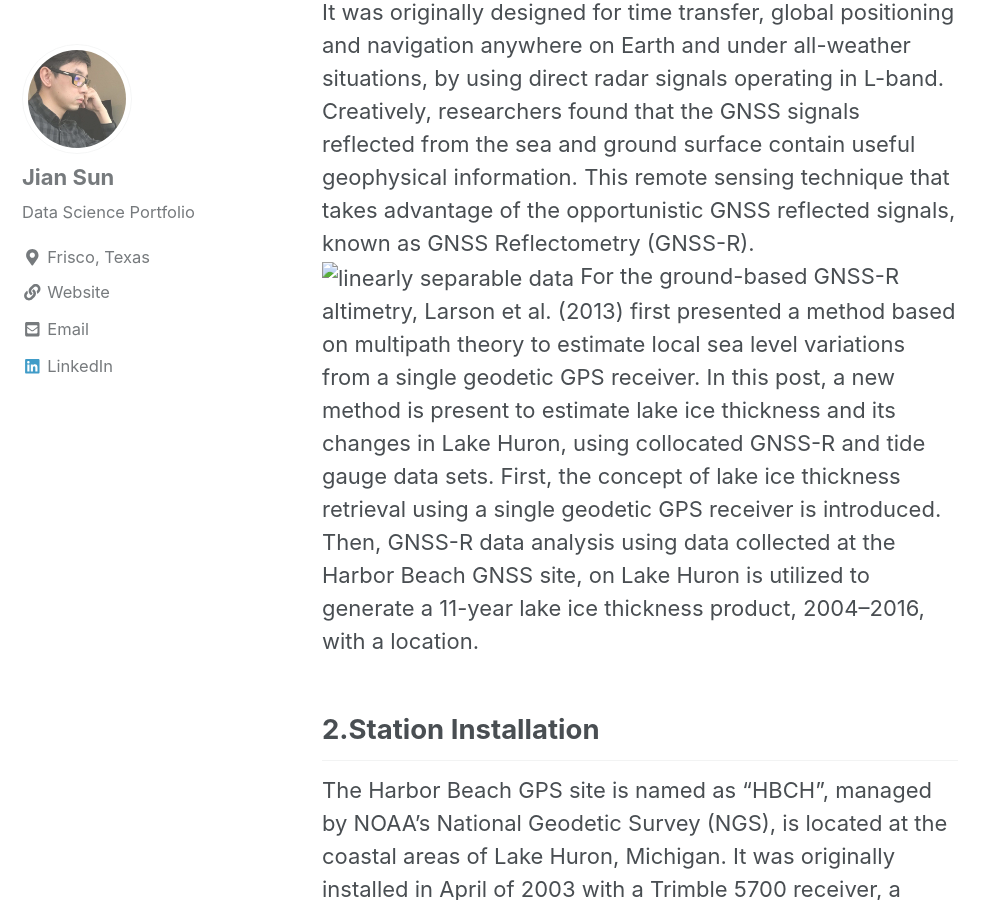
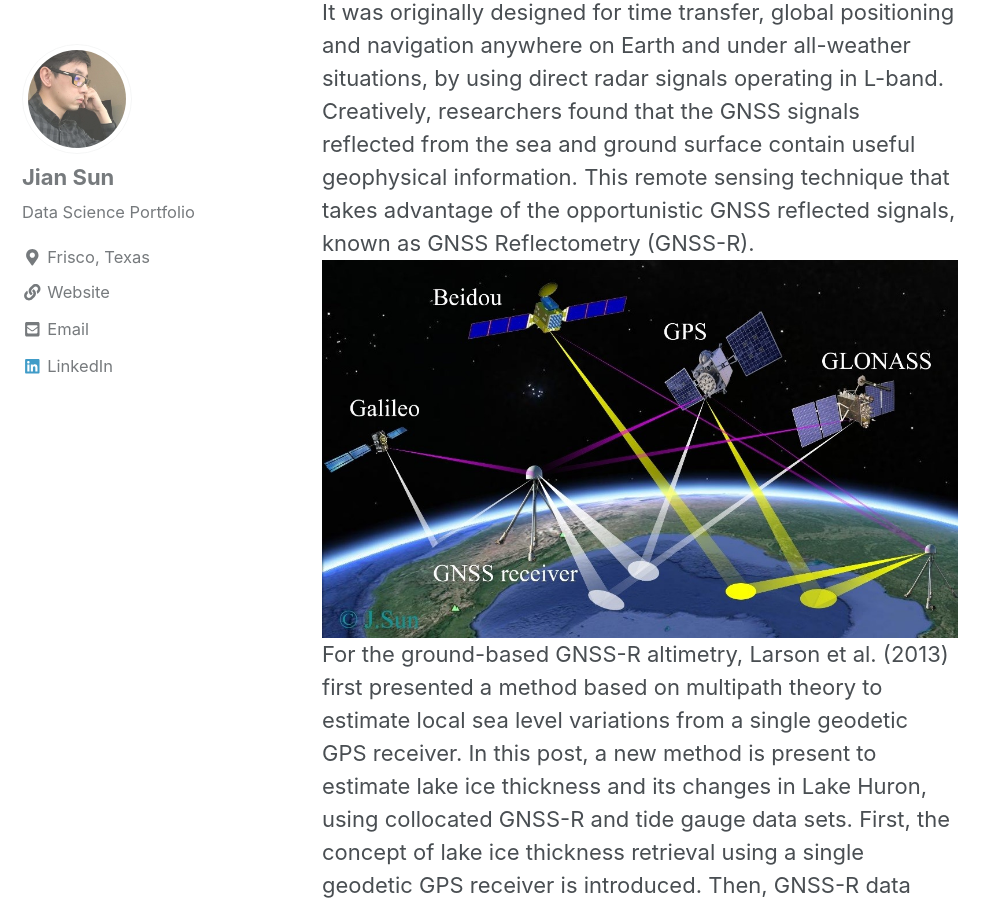
Before and after one commit to jianv/jianv.github.io, a Jekyll site: the page built from _posts/2017-08-21-gpsr-lakeice.md, in a window 1280 px wide and 900 px high, scrolled down 487 px. Shown: the whole window, without its empty margins (0-999 px from the left). Built offline with Jekyll 4.4.1, drawn with Linux system fonts in a browser that asks for light colours; nearby versions of some CDN libraries; formulas are drawn with MathJax 3.

Commit message:
Update 2017-08-21-gpsr-lakeice.md

```diff
--- a/_posts/2017-08-21-gpsr-lakeice.md
+++ b/_posts/2017-08-21-gpsr-lakeice.md
@@ -7,7 +7,7 @@ mathjax: "true"
 ---
 ## 1.Introduction
   The GNSS currently comprises of operational systems including the Global Positing System (GPS), the Global Navigation Satellite System (GLONASS), Galileo, and Beidou. It was originally designed for time transfer, global positioning and navigation anywhere on Earth and under all-weather situations, by using direct radar signals operating in L-band. Creatively, researchers found that the GNSS signals reflected from the sea and ground surface contain useful geophysical information. This remote sensing technique that takes advantage of the opportunistic GNSS reflected signals, known as GNSS Reflectometry (GNSS-R).
-  <img src="{{ site.url }}{{ site.baseurl }}/images/gpsr-lakeice/1_1.jpg" alt="linearly separable data">
+  <img src="{{ site.url }}{{ site.baseurl }}/images/gpsr_lakeice/1_1.jpg" alt="linearly separable data">
   For the ground-based GNSS-R altimetry, Larson et al. (2013) first presented a method based on multipath theory to estimate local sea level variations from a single geodetic GPS receiver. In this post, a new method is present to estimate lake ice thickness and its changes in Lake Huron, using collocated GNSS-R and tide gauge data sets. First, the concept of lake ice thickness retrieval using a single geodetic GPS receiver is introduced. Then, GNSS-R data analysis using data collected at the Harbor Beach GNSS site, on Lake Huron is utilized to generate a 11-year lake ice thickness product, 2004–2016, with a location.
 
 ## 2.Station Installation
```
